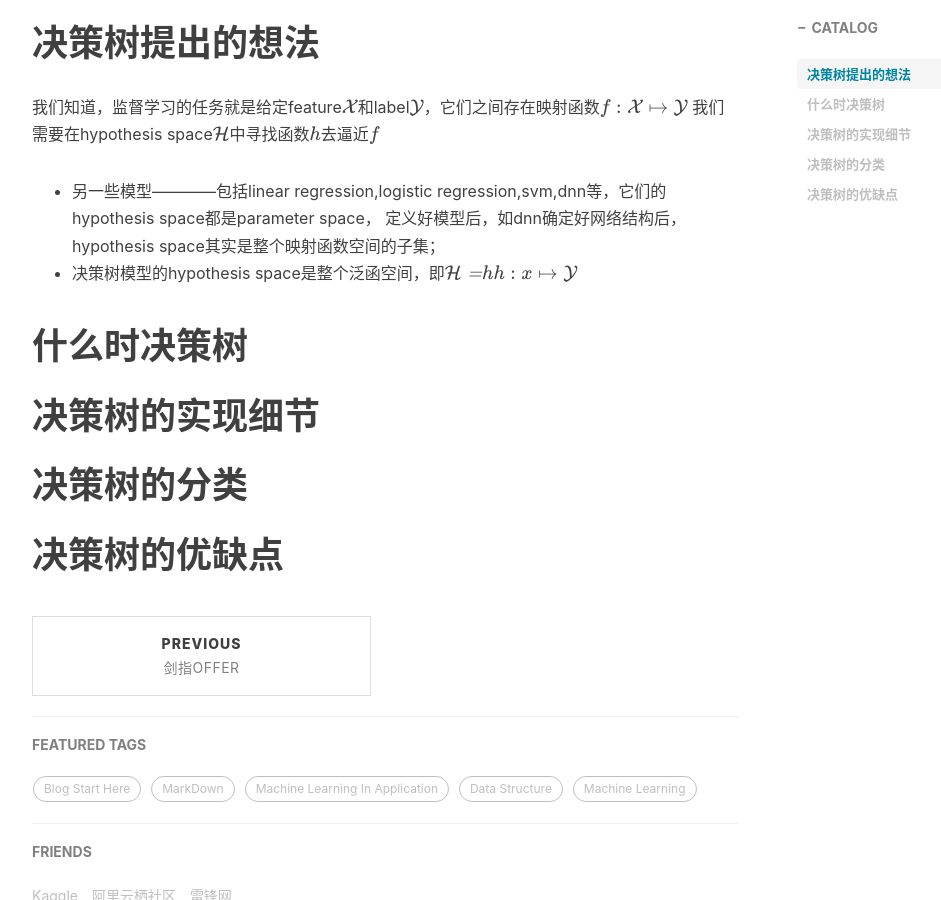
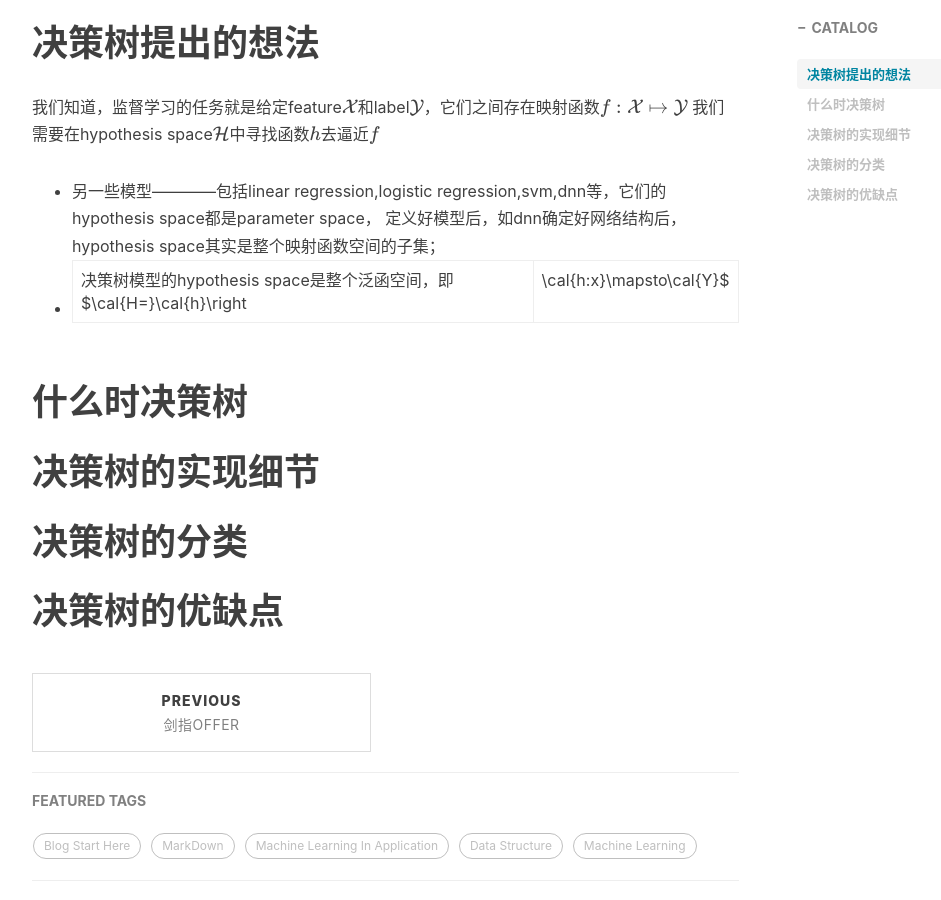
Before and after one commit to BishengSJTU/BishengSJTU.github.io, a Jekyll site: the page built from _posts/2018-12-08-决策树总结.md, in a window 1280 px wide and 900 px high, scrolled down 640 px. Shown: the whole window, without its empty margins (233-1174 px from the left). Built offline with Jekyll 4.4.1, drawn with Linux system fonts in a browser that asks for light colours; nearby versions of some CDN libraries; formulas are drawn with MathJax 3; comment, search, counter and statistics services are not loaded.

Commit message:
2018-12-08

```diff
--- a/_posts/2018-12-08-决策树总结.md
+++ b/_posts/2018-12-08-决策树总结.md
@@ -21,7 +21,7 @@ tags:
 我们需要在hypothesis space$\cal{H}$中寻找函数$\cal{h}$去逼近$\cal{f}$
 - 另一些模型————包括linear regression,logistic regression,svm,dnn等，它们的hypothesis space都是parameter space，
 定义好模型后，如dnn确定好网络结构后，hypothesis space其实是整个映射函数空间的子集；
-- 决策树模型的hypothesis space是整个泛函空间，即$\cal{H=}\cal{h}\cal{h:x}\mapsto\cal{Y}$
+- 决策树模型的hypothesis space是整个泛函空间，即$\cal{H=}\cal{h}\right|\cal{h:x}\mapsto\cal{Y}$
 
 
 # 什么时决策树
```
